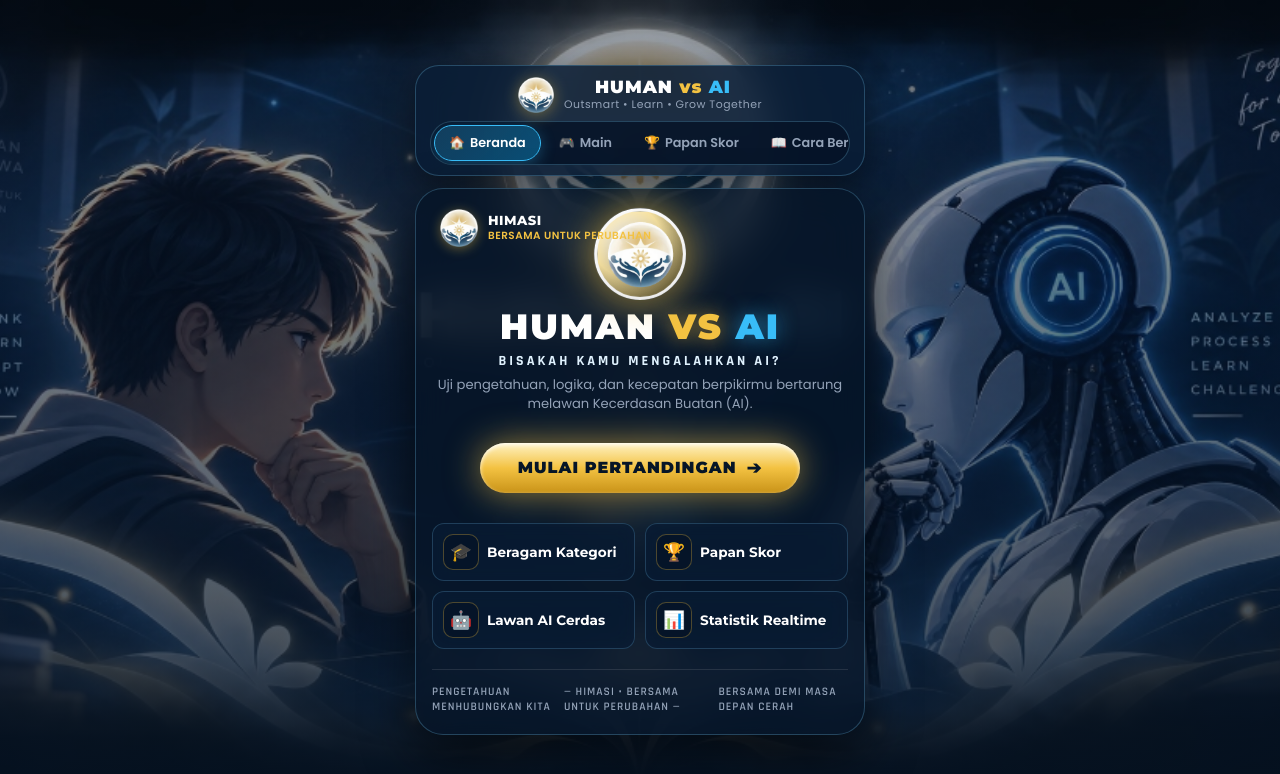
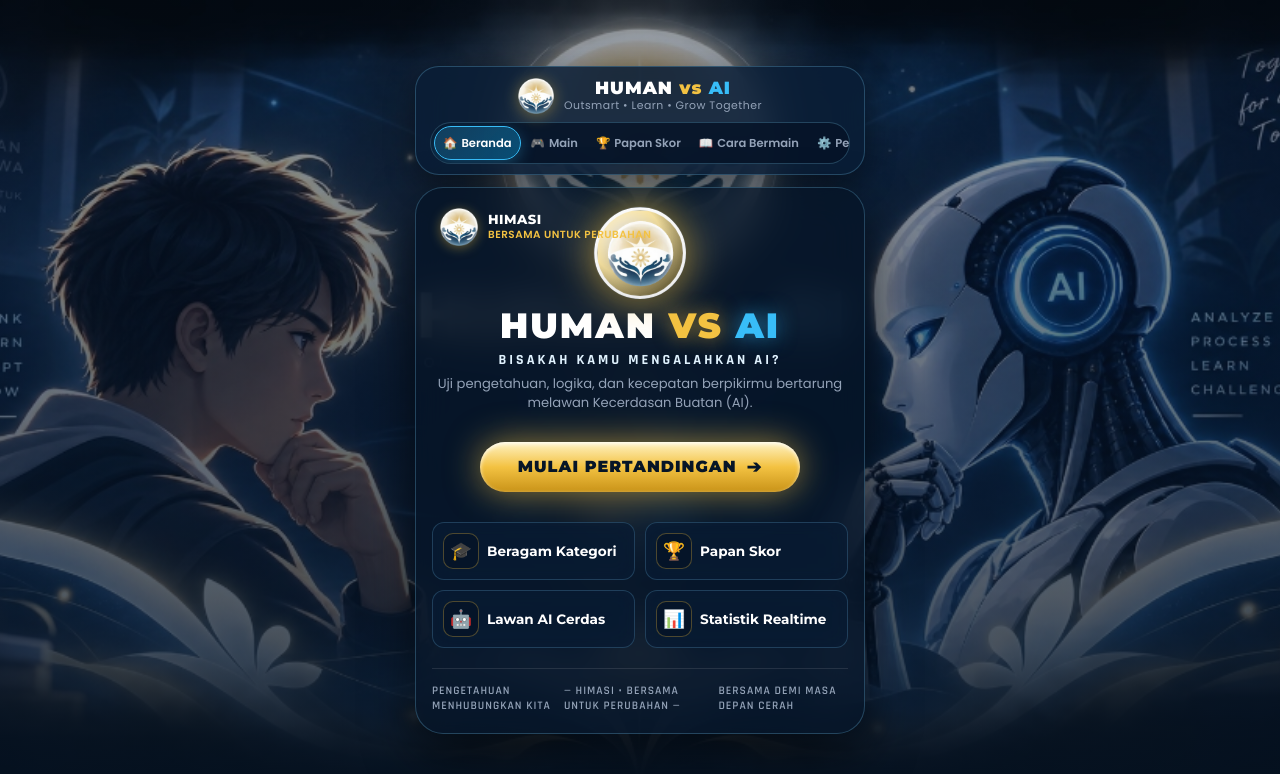
Before and after one commit to abdiarmansyah24/quiz-game, a plain HTML site: page index.html in a window 1280 px wide. Drawn offline with Linux system fonts and the light colour scheme.

Commit message:
Fix UI overlap issue in AI thinking state and navigation header cut-off

```diff
--- a/style.css
+++ b/style.css
@@ -132,7 +132,8 @@ body {
     border: 1px solid var(--card-border);
     border-radius: var(--radius-full);
     padding: 3px;
-    gap: 4px;
+    gap: 2px;
+    justify-content: space-between;
     overflow-x: auto;
     white-space: nowrap;
     -webkit-overflow-scrolling: touch;
@@ -145,17 +146,17 @@ body {
     background: transparent;
     border: none;
     color: var(--text-muted);
-    padding: 6px 14px;
+    padding: 5px 8px;
     border-radius: var(--radius-full);
     font-family: var(--font-body);
-    font-size: 0.8rem;
+    font-size: 0.72rem;
     font-weight: 600;
     cursor: pointer;
     display: flex;
     align-items: center;
-    gap: 5px;
+    gap: 4px;
     flex-shrink: 0;
-    min-height: 36px;
+    min-height: 34px;
     transition: all 0.25s ease;
 }
 
@@ -193,7 +194,7 @@ body {
     width: 100%;
 }
 
-.view-screen.hidden {
+.hidden {
     display: none !important;
 }
 
```
